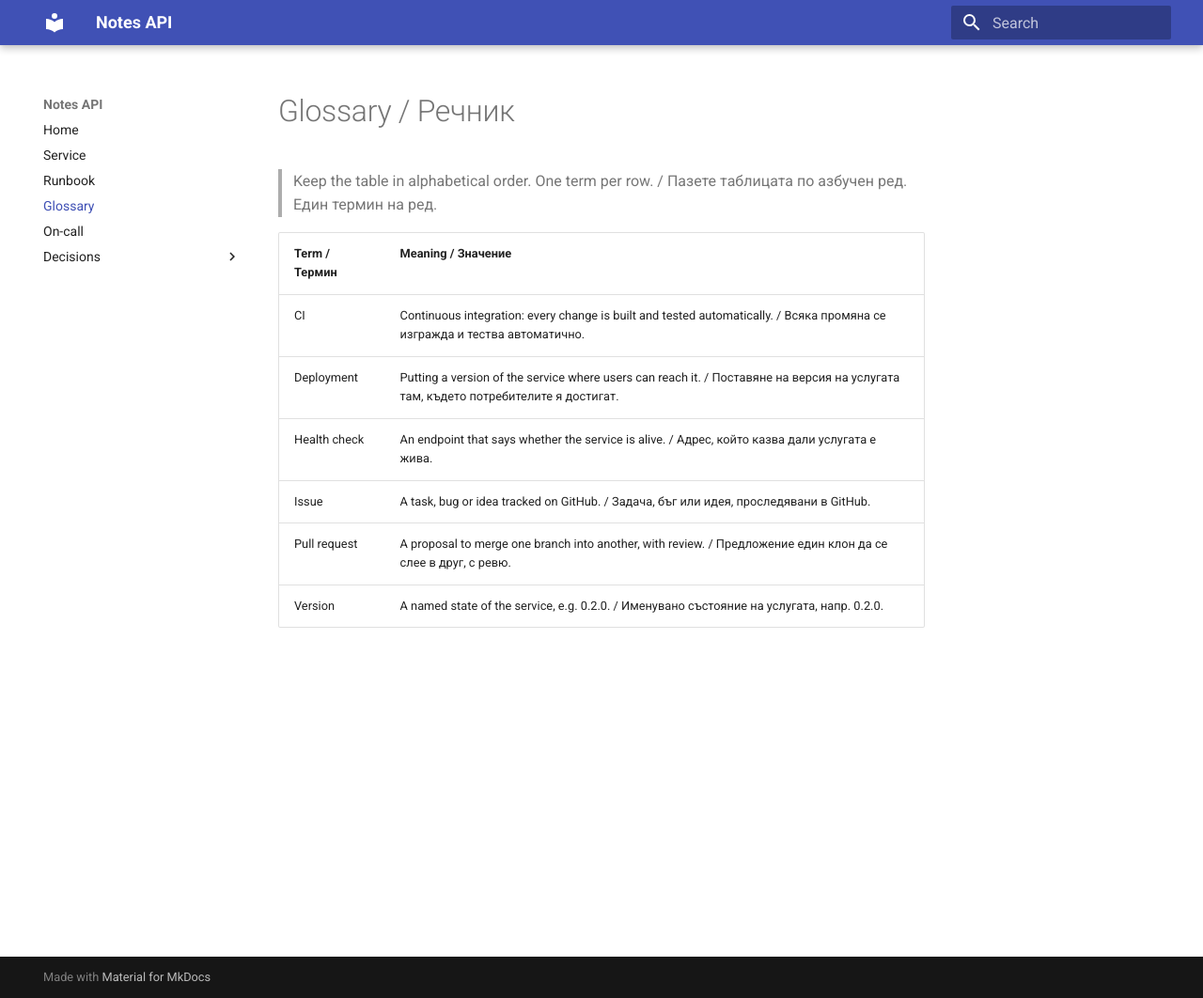
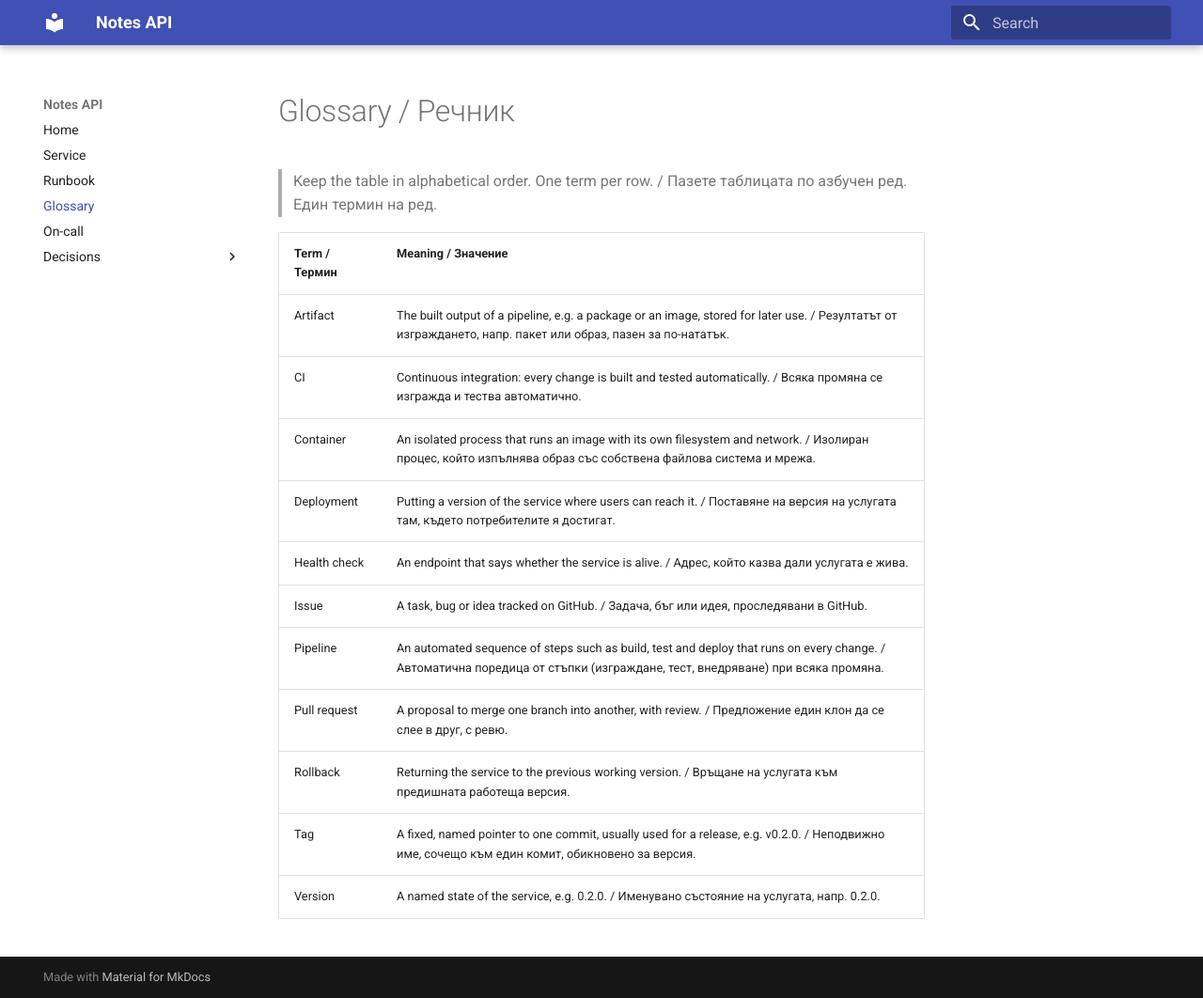
Before and after one commit to LPKop/devops-labs-fn371223037, an MkDocs documentation site: the page built from docs/glossary.md, in a window 1280 px wide and 1062 px high. Shown: the whole window at 94% size. Built offline with MkDocs 1.6.1 and Material for MkDocs 9.7.7, drawn with Linux system fonts in a browser that asks for light colours.

Commit message:
docs: add Artifact, Container, Pipeline, Rollback, Tag to glossary (#19)
Closes #5

```diff
--- a/docs/glossary.md
+++ b/docs/glossary.md
@@ -4,9 +4,14 @@
 
 | Term / Термин | Meaning / Значение |
 |---|---|
+| Artifact | The built output of a pipeline, e.g. a package or an image, stored for later use. / Резултатът от изграждането, напр. пакет или образ, пазен за по-нататък. |
 | CI | Continuous integration: every change is built and tested automatically. / Всяка промяна се изгражда и тества автоматично. |
+| Container | An isolated process that runs an image with its own filesystem and network. / Изолиран процес, който изпълнява образ със собствена файлова система и мрежа. |
 | Deployment | Putting a version of the service where users can reach it. / Поставяне на версия на услугата там, където потребителите я достигат. |
 | Health check | An endpoint that says whether the service is alive. / Адрес, който казва дали услугата е жива. |
 | Issue | A task, bug or idea tracked on GitHub. / Задача, бъг или идея, проследявани в GitHub. |
+| Pipeline | An automated sequence of steps such as build, test and deploy that runs on every change. / Автоматична поредица от стъпки (изграждане, тест, внедряване) при всяка промяна. |
 | Pull request | A proposal to merge one branch into another, with review. / Предложение един клон да се слее в друг, с ревю. |
+| Rollback | Returning the service to the previous working version. / Връщане на услугата към предишната работеща версия. |
+| Tag | A fixed, named pointer to one commit, usually used for a release, e.g. v0.2.0. / Неподвижно име, сочещо към един комит, обикновено за версия. |
 | Version | A named state of the service, e.g. 0.2.0. / Именувано състояние на услугата, напр. 0.2.0. |
```
